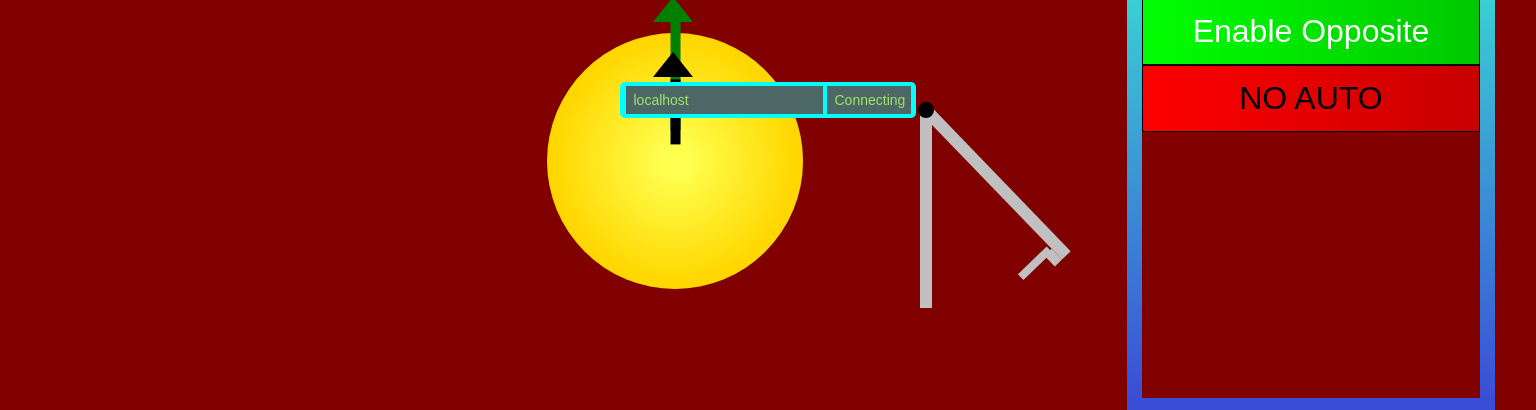
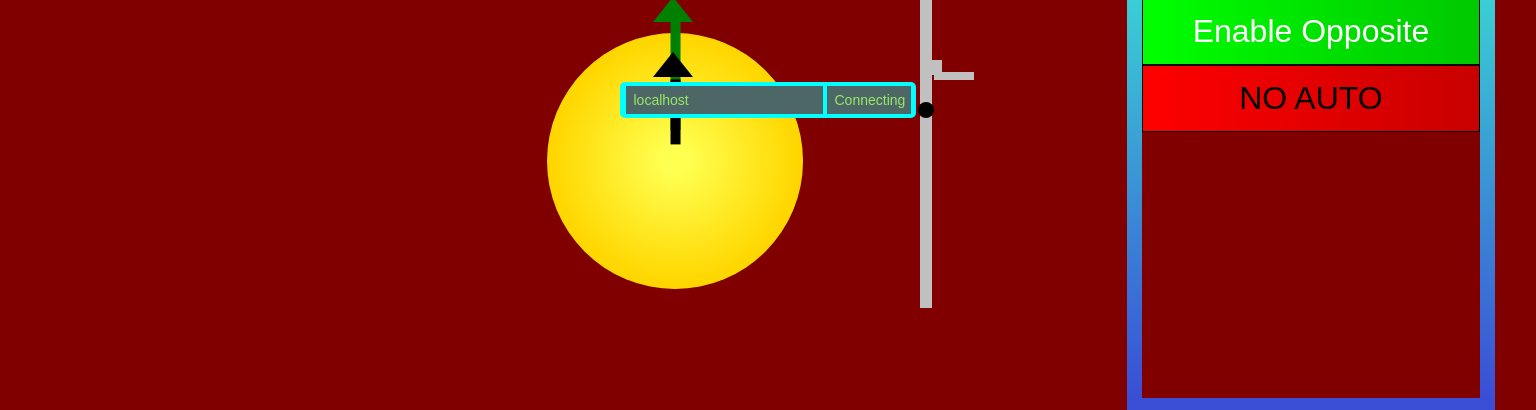
Before and after one commit to CougarProgramming623/COB623, an Electron app: page src/index.html in a window 1536 px wide. Shown: the part 142-552 px from the top of the page. Drawn offline with Linux system fonts and the light colour scheme; no server answers; files whose address does not match are found by name.

Commit message:
Fixed initial arm height

```diff
--- a/src/index.html
+++ b/src/index.html
@@ -52,7 +52,7 @@
 			<div class="auto-selection-box">
 				<!-- LEFT AUTO OPTIONS -->
 				<div id="auto-left" class="auto-left">
-					<button type="button" id="button-auto-left-choice-easy" class="button-on">Do Easy</button>
+					<button type="button" id="button-auto-left-choice-easy" class="button-on">Auto-Optimize</button>
 					<button type="button" id="button-auto-left-choice-switch" class="button-off">Force Switch</button>
 					<button type="button" id="button-auto-left-choice-scale" class="button-off">Force Scale</button>
 					<button type="button" id="button-auto-left-choice-baseline" class="button-off">Only Baseline</button>
@@ -65,7 +65,7 @@
 				</div>
 				<!-- RIGHT AUTO OPTIONS -->
 				<div id="auto-right" class="auto-right">
-					<button type="button" id="button-auto-right-choice-easy" class="button-on">Do Easy</button>
+					<button type="button" id="button-auto-right-choice-easy" class="button-on">Auto-Optimize</button>
 					<button type="button" id="button-auto-right-choice-switch" class="button-off">Force Switch</button>
 					<button type="button" id="button-auto-right-choice-scale" class="button-off">Force Scale</button>
 					<button type="button" id="button-auto-right-choice-baseline" class="button-off">Only Baseline</button>
@@ -74,10 +74,6 @@
 					<button type="button" id="button-auto-checkbox-enable-opposite" class="button-on">Enable Opposite</button>
 					<button type="button" id="button-auto-checkbox-emergency-no-auto" class="button-off">NO AUTO</button>
 				</div>
-			</div>
-			<!-- PID Tuning -->
-			<div class="pid-enabled-box">
-				<div id="pid-enabled-text" style="font-size: 300%; text-align: left; color: gold;">PID: Off</div>
 			</div>
 		</div>
 	</div>
--- a/src/ui.js
+++ b/src/ui.js
@@ -13,7 +13,7 @@ let addresses = {
 		magnitude : '/cob/velocity/magnitude' //pass the speed of the robot here (0 - infinity)
 	},
 	arm : {
-		height : '/cob/arm/height', //pass the height of the arm here (0 - 100)
+		height : '/cob/arm/height', //pass the height of the arm here (0 - 1)
 		rotation : '/cob/arm/rotation', //pass the rotation of the arm here (0 - 136)
 		cubeGrabbed : '/cob/arm/cube-grabbed', //pass if the cube is grabbed here (UNUSED)
 		climbStatus : '/cob/arm/climb-status' //pass the climb status here (UNUSED)
@@ -34,7 +34,6 @@ let addresses = {
 		field : '/cob/fms/field', //pass the field game data ('RRR', 'LLL', 'RLR', 'LRL')
 		alliance : '/cob/fms/alliance' //pass if the alliance is red (true, false)
 	},
-	pid : '/cob/pid',
 	debug : {
 		error : '/cob/debug/error' //used for debugging the COB
 	}
@@ -53,7 +52,7 @@ let ui = {
 	},
 	arm : {
 		canvas : document.getElementById('arm'), //the arm canvas
-		height : 100, //the height of the sled
+		height : 0.6, //the height of the sled
 		rotation : 180 - 44 //the rotation of the snout
 	},
 	rps : {
@@ -101,8 +100,7 @@ let ui = {
 		enableOpposite : true, //the enable crossing value
 		emergencyStopButton : document.getElementById('button-auto-checkbox-emergency-no-auto'), //the emergency stop button
 		emergencyStop : false //the emergency stop button value
-	},
-	pid : document.getElementById('pid-enabled-text')
+	}
 };
 
 // Define NetworkTable Address
@@ -164,7 +162,6 @@ function onRobotConnection(connected) {
 			connect.firstChild.data = 'Connecting';
 		};
 	}
-}
 
 	//~~~~~~~~~~~~~~~~~~~~~~~~~~~ NETWORK TABLES INITIAL VALUES ~~~~~~~
 	//We set the default values for the NetworkTable addresses to avoid robot crashes.
@@ -183,12 +180,13 @@ NetworkTables.putValue('' + addresses.autonomous.enableOpposite, true); //enable
 	NetworkTables.putValue('' + addresses.fms.time, 0); //0:00
 	NetworkTables.putValue('' + addresses.fms.field, "YUM"); //lol
 	NetworkTables.putValue('' + addresses.fms.alliance, true); //red
-NetworkTables.putValue('' + addresses.arm.height, 100); //initial height up
-NetworkTables.putValue('' + addresses.arm.rotation, 180 - 44); //begin folded
+	NetworkTables.putValue('' + addresses.arm.height, 0.6); //initial height just above pivot
+	NetworkTables.putValue('' + addresses.arm.rotation, 0); //begin folded
 	NetworkTables.putValue('' + addresses.game.autonomous, false); //not in auto
 	NetworkTables.putValue('' + addresses.game.teleop, false); //not in tele
 	NetworkTables.putValue('' + addresses.game.enabled, false); //disabled
 	NetworkTables.putValue('' + addresses.pid, true); //enabled
+}
 
 //~~~~~~~~~~~~~~~~~~~~~~~~~~~ FIELD CANVAS~~~~~~~~~~~~~~~~~~~~~~~~~
 //autonomous is not running by default
@@ -318,7 +316,7 @@ function drawArm() {
 	//first translate the context to the top of the lower arm
 	armContext.translate(armHorizontalDisplacement + 6, 50 + 202);
 	//rotate to proper angle
-	armContext.rotate(ui.arm.rotation * Math.PI / 180);
+	//armContext.rotate(ui.arm.rotation * Math.PI / 180);
 	//translate the context to the top
 	armContext.translate(-6, -202);
 	//draw the top arm
@@ -328,7 +326,7 @@ function drawArm() {
 	//armContext.restore();
 	//armContext.save();
 	armContext.translate(12, 202 + 198);
-	armContext.translate(0, -(ui.arm.height / 100 * 380));
+	armContext.translate(0, -(ui.arm.height * 380));
 	//lifty thing (draw)
 	armContext.fillRect(2, -8, 40, 8);
 	armContext.fillRect(0, -20, 10, 15);
@@ -388,8 +386,8 @@ NetworkTables.putValue('' + addresses.fms.time, 124);
 
 //arm rotation
 NetworkTables.addKeyListener('' + addresses.arm.rotation, (key, value) => {
-	ui.arm.rotation = value;
-	drawArm();
+	//ui.arm.rotation = value;
+	//drawArm();
 });
 
 //arm height
@@ -421,11 +419,6 @@ NetworkTables.addKeyListener('' + addresses.game.teleop, (key, value) => {
 function updateRobotStatus() {
 	ui.game.status.innerHTML = (ui.game.enabled) ? ((ui.game.autonomous) ? "Autonomous" : ((ui.game.teleop) ? "TeleOp" : "Enabled")) : "Disabled";
 }
-
-//PID enabled handler
-NetworkTables.addKeyListener('' + addresses.pid, (key, value) => {
-	ui.pid.innerHTML = (value)? "PID: Enabled" : "PID: Disabled";
-});
 
 //~~~~~~~~~~~~~~~~~~~~~~~~~~~~~~~~~~~~~~~~~~~~~~ AUTONOMOUS ~~~~~~~~~~~~~~~~~~~~~~~~~~~~~~~~~~~~~
 //update the autonomous options at start
```
Lines whose indentation alone changed are shown as unchanged.
